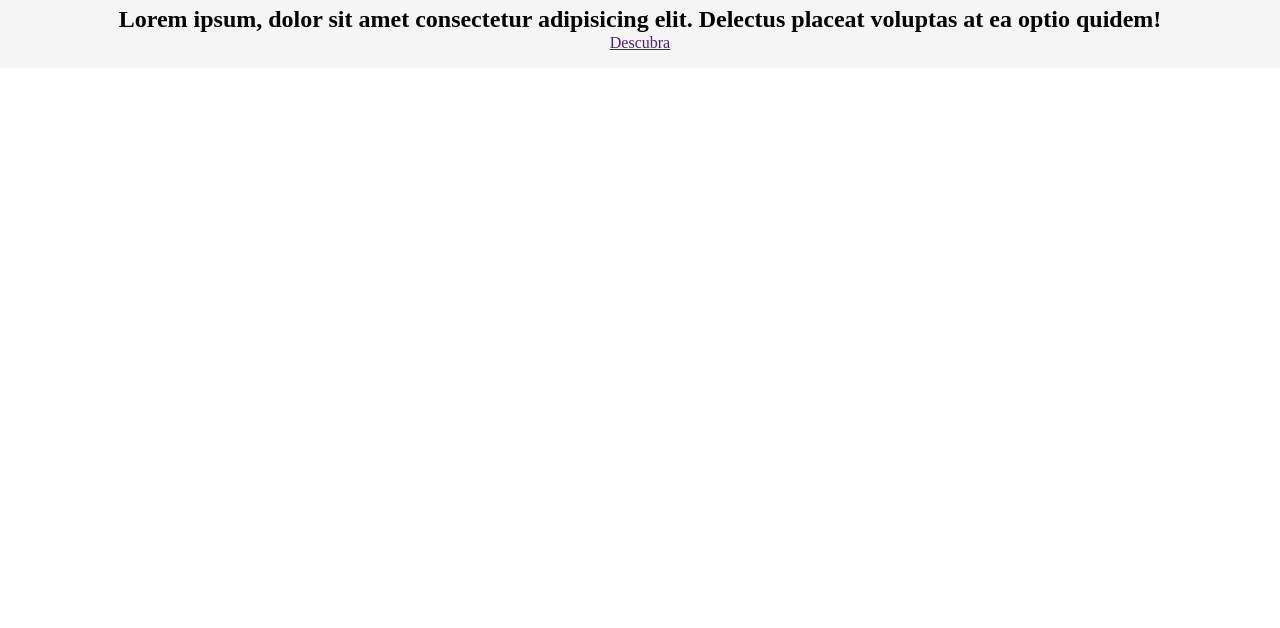
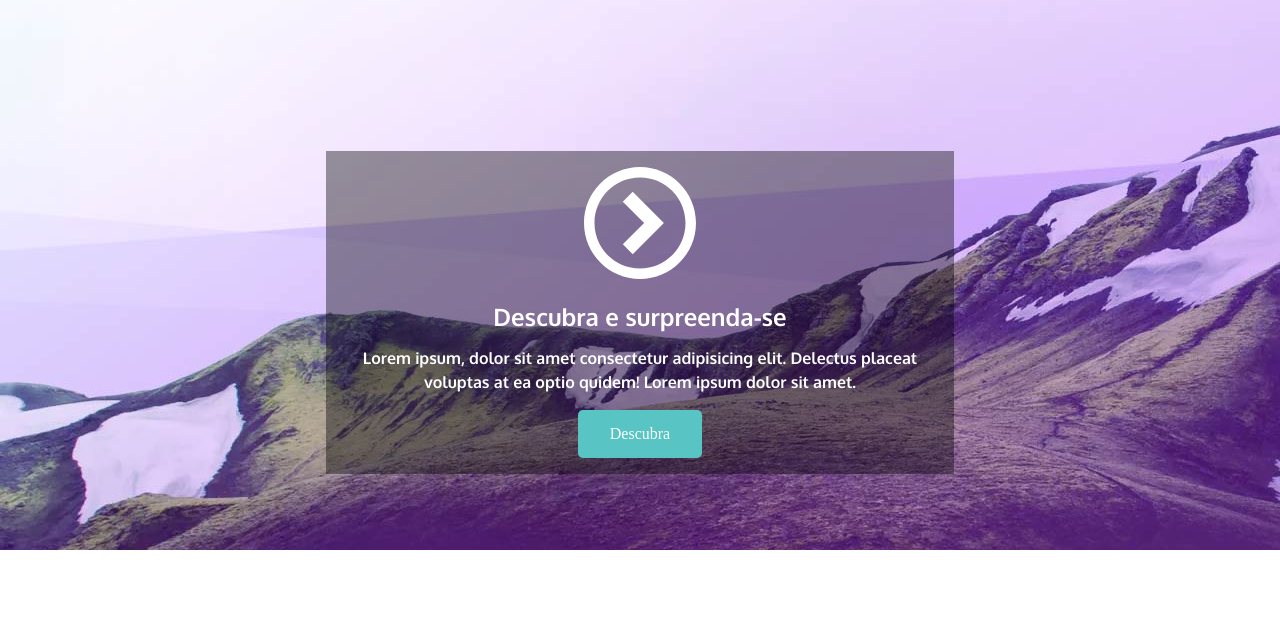
Before and after one commit to danigellio/Range-Hotels, a plain HTML site: page index.html in a window 1280 px wide. Shown: the part 172-800 px from the top of the page. Drawn offline with Linux system fonts and the light colour scheme.

Commit message:
herobanner

```diff
--- a/estilos/estilo.css
+++ b/estilos/estilo.css
@@ -1,12 +1,19 @@
+@import url('https://fonts.googleapis.com/css2?family=Oxygen:wght@300;400;700&display=swap');
 :root{
      --primary-color: #612674;
+     --font-oxygen: "Oxygen", sans-serif;
+     --weight-light: 300;
+     --weight-regular: 400;
+     --weight-bold: 700;
+
 }
 *{
      padding: 0;
      margin: 0;
      box-sizing: border-box;
 }
-html{
+h1,h2,h3{
+     font-family: var(--font-oxygen);
 
 }
 .maxWidth{
@@ -64,13 +71,18 @@ html{
            background-color: color-mix(in srgb, var(--primary-color) , white 80%);
      }
 
+     /*heroBanner*/
+
 }
+
+
+
 
 /*hero banner*/
 .heroBanner{
      text-align: center;
-     background-color: #f5f5f5;
-     padding: 1em;
+     background-color: #f0f0f0;
+     padding: .8em;
 }
 .heroBanner_iconPlay{
      height: 5em;
@@ -78,3 +90,84 @@ html{
      display: none;
 
 }
+.heroBanner_title{
+     color: var(--primary-color);
+     font-size:1.5em;
+}
+.heroBanner_subtitle{
+     font-size: 1em;
+     color: color-mix(in srgb, var(--primary-color), white  50%);
+     line-height: 1.5; /*espaço entre as linhas*/
+
+}
+.heroBanner_btn{
+     display: inline-block;
+     padding: .9em 2em;
+     margin-top: 1em;
+     background-color: #58c4c4;
+     text-decoration: none;
+     color: white;
+     border-radius: 5px;
+}
+/*deve colocar m baixo para nao sobreescrever*/
+@media screen and (min-width: 46em){
+
+     .heroBanner{
+     background-color: var(--primary-color);
+     }
+     .heroBanner_iconPlay{
+     margin: auto;
+     display: block;
+
+}
+.heroBanner_title{
+     color: white;
+     margin-top: 1em;
+
+}
+.heroBanner_subtitle{
+     color: white;
+
+
+}
+}
+@media screen and (min-width: 56.25em){
+     .heroBanner{
+          background-image: url(../images/bg_topo_1198x670.jpg);
+          /*aumenta ou dimunui com a mesma proporção da imagem,ou seja 1198 por 670*/
+          aspect-ratio: 1198 / 670;
+          display: flex;
+          justify-content:center ;
+          align-items: flex-end;
+
+
+     }
+     .heroBanner .maxWidth{
+          margin: initial; /*para voltar o margin original antes das configurações, ou margin 0*/
+          margin-bottom: 4em;
+          width: 75%;
+     }
+}
+@media screen and (min-width: 74em){
+     .heroBanner{
+          background-image: url(../images/bg_topo_1600x1374.jpg);
+          background-position: center top;
+          background-repeat: no-repeat;
+          background-color: var(--primary-color);
+          max-height:80vh;
+          width: 100%;
+     /* ele so aumenta ate 80% */
+     }
+
+     .heroBanner .maxWidth{
+          width: 50%;
+     }
+     .heroBanner_iconPlay{
+          width: 7em;
+          height: 7em;
+     }
+     .heroBanner_contain{
+          background-color: rgba(0, 0, 0, .4);
+          padding: 1em;
+     }
+}
--- a/index.html
+++ b/index.html
@@ -22,14 +22,15 @@
      </header>
 
      <section class="heroBanner">
-          <div class="maxWidth">
+          <div class=" heroBanner_contain maxWidth">
                <div class="heroBanner_iconPlay">
                     <img src="images/icon_play.svg" alt="">
                </div>
                <h1 class="heroBanner_title">
                     Descubra e surpreenda-se
                </h1>
-               <h2 class="heroBanner_subtitle">Lorem ipsum, dolor sit amet consectetur adipisicing elit. Delectus placeat voluptas at ea optio quidem!</h2>
+               <h2 class="heroBanner_subtitle">Lorem ipsum, dolor sit amet consectetur adipisicing elit. Delectus placeat voluptas at ea optio quidem! Lorem ipsum dolor sit amet.
+               </h2>
                <a href="" class="heroBanner_btn">Descubra</a>
           </div>
      </section>
```
